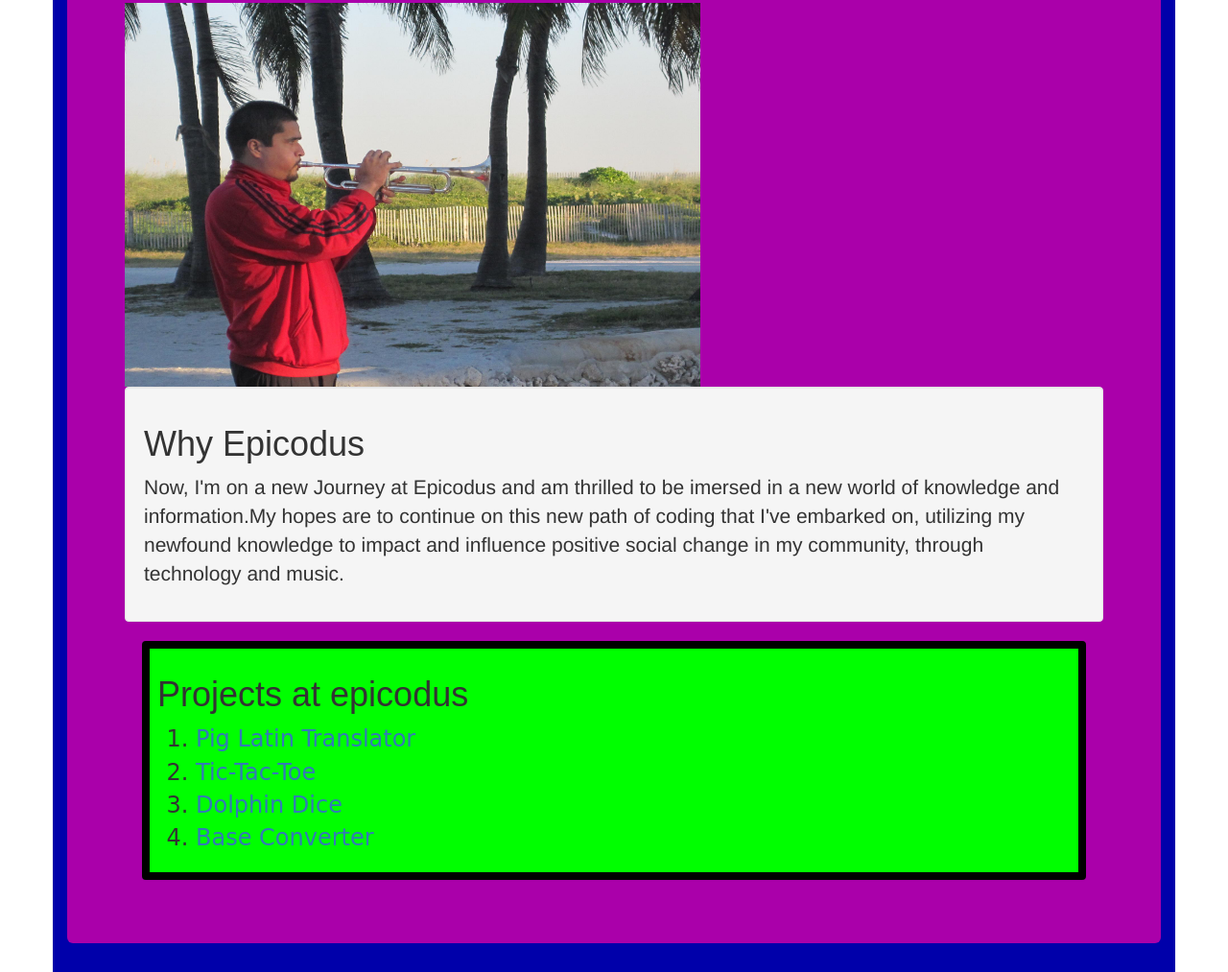
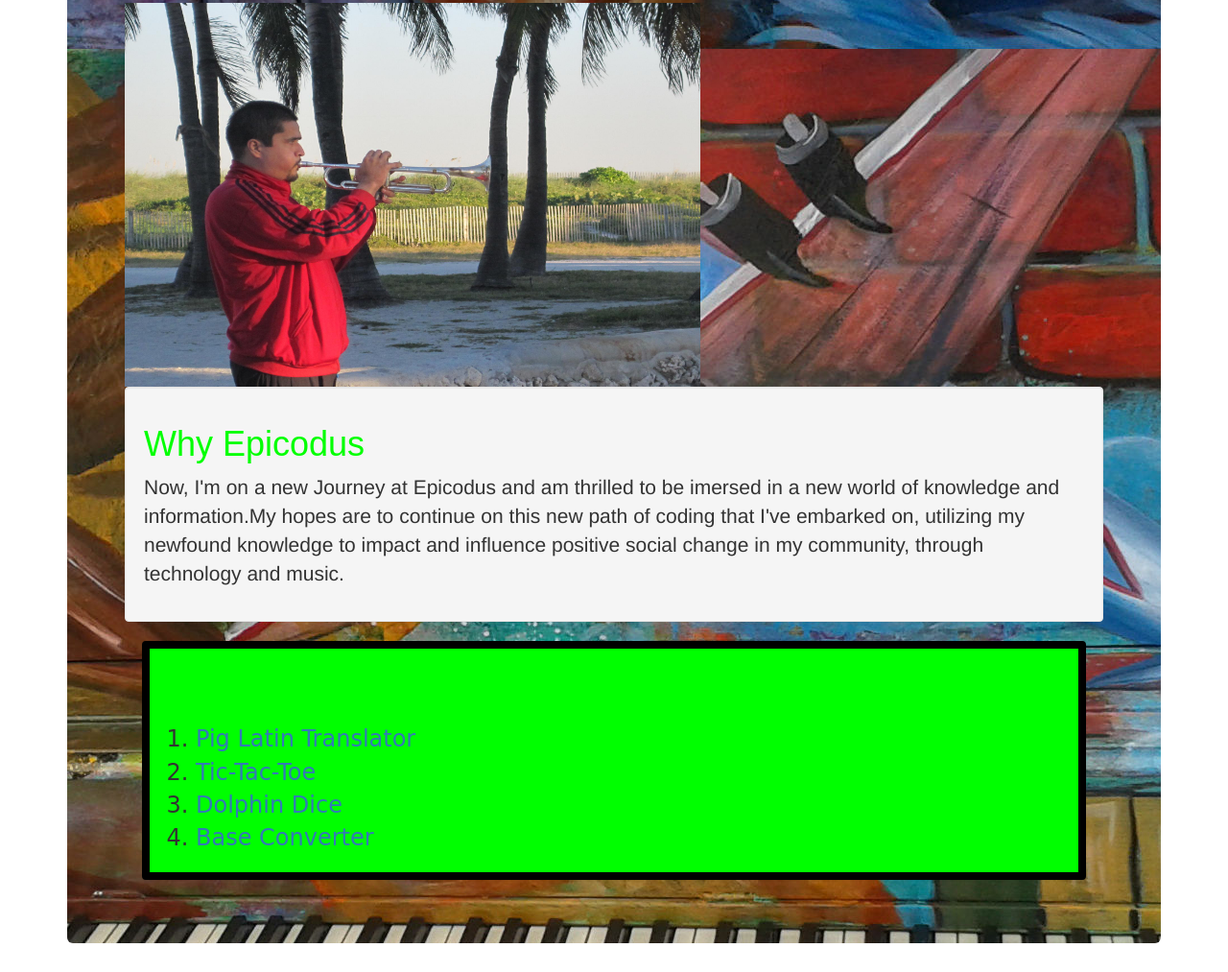
Before and after one commit to vmpuentes/Portfolio-Landing-Page-sept-17, a plain HTML site: page index.html in a window 1280 px wide. Shown: the part 1443-2456 px from the top of the page at 96% size. Drawn offline with nearby package versions, Linux system fonts and the light colour scheme.

Commit message:
add background plane image to jumbotron class.

```diff
--- a/css/styles.css
+++ b/css/styles.css
@@ -1,12 +1,13 @@
-.container {
+.jumbotron {
   background-color: #0000aa;
-  background-image: image("../img/piano.jpg");
+  background-image: url("../img/piano.jpg");
 }
 h1 {
   text-align: center;
 }
 
 h2 {
+  color: #00ff00;
   font-size: 36px;
   font-family: fantasy;
 }
```
